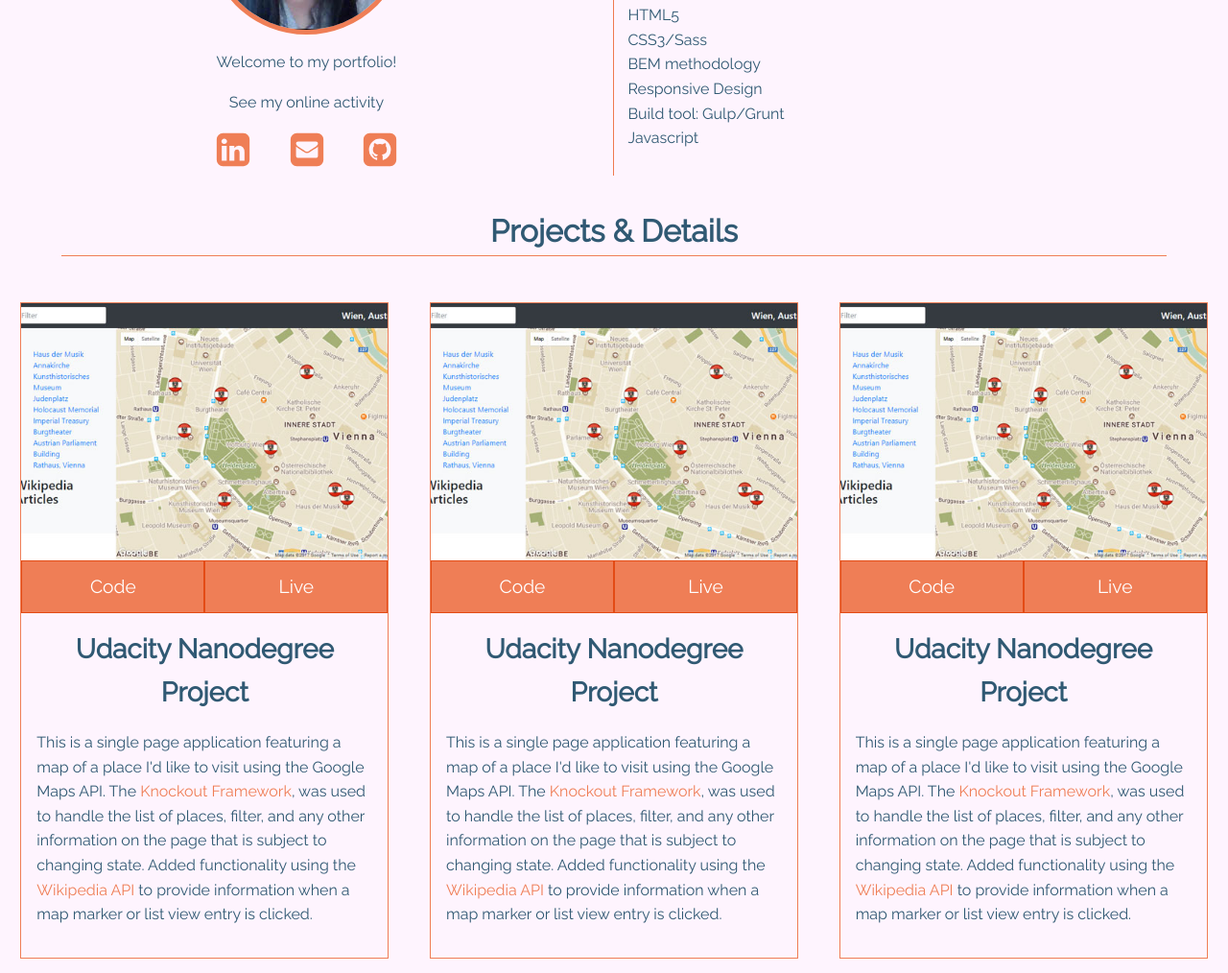
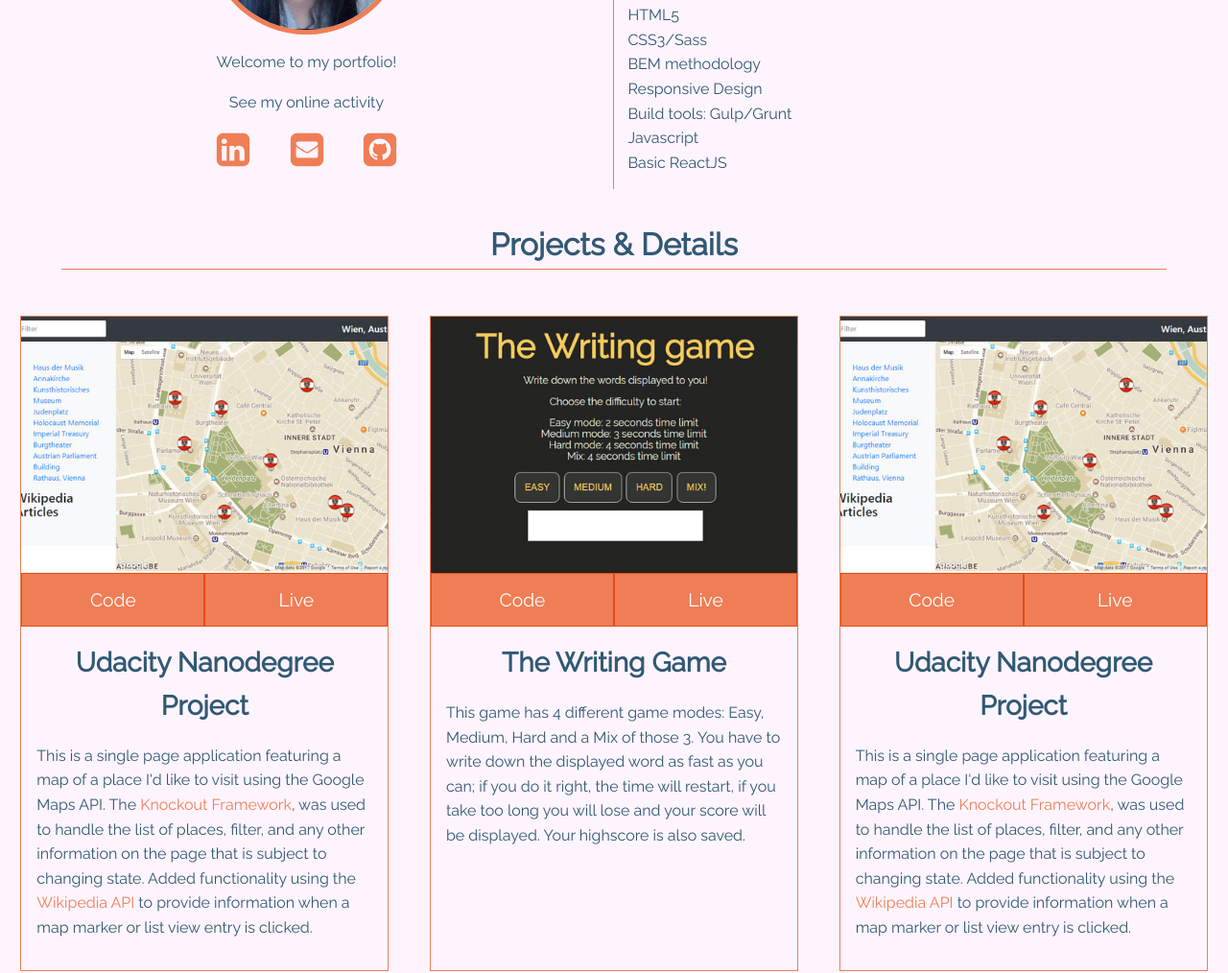
Before and after one commit to EGYOMREY/Portfolio, a website: page src/index.html in a window 1280 px wide. Shown: the part 269-1283 px from the top of the page at 96% size. Drawn offline with nearby package versions, Linux system fonts and the light colour scheme; files that its build step writes are made by us from their sources.

Commit message:
Add the Writing Game Project to the portfolio

```diff
--- a/src/index.html
+++ b/src/index.html
@@ -63,8 +63,9 @@
                 <li>CSS3/Sass</li>
                 <li>BEM methodology</li>
                 <li>Responsive Design</li>
-                <li>Build tool: Gulp/Grunt</li>
+                <li>Build tools: Gulp/Grunt</li>
                 <li>Javascript</li>
+                <li>Basic ReactJS</li>
               </ul>
             </div>
           </section>
@@ -88,14 +89,14 @@
               </div>
               <!-- Individual project block -->
               <div class="project-block">
-                <img src="img/GoogleMaps_UdacityProject.jpg" alt="">
+                <img src="img/TheWritingGame-Project.jpg" alt="">
                 <div class="project-block__buttons">
-                  <a href="#" class="btn btn--primary" role="button">Code</a>
-                  <a href="#" class="btn btn--primary" role="button">Live</a>
+                  <a href="https://github.com/EGYOMREY/The-Writing-Game" class="btn btn--primary" role="button">Code</a>
+                  <a href="https://egyomrey.github.io/The-Writing-Game/" class="btn btn--primary" role="button">Live</a>
                 </div>
                 <div class="project-block__details">
-                  <h3>Udacity Nanodegree Project</h3>
-                  <p>This is a single page application featuring a map of a place I'd like to visit using the Google Maps API. The <a href="http://knockoutjs.com/">Knockout Framework</a>, was used to handle the list of places, filter, and any other information on the page that is subject to changing state. Added functionality using the <a href="https://www.mediawiki.org/wiki/API:Main_page/en">Wikipedia API</a> to provide information when a map marker or list view entry is clicked.</p>
+                  <h3>The Writing Game</h3>
+                  <p>This game has 4 different game modes: Easy, Medium, Hard and a Mix of those 3. You have to write down the displayed word as fast as you can; if you do it right, the time will restart, if you take too long you will lose and your score will be displayed. Your highscore is also saved.</p>
                 </div>
               </div>
               <!-- Individual project block -->
```
Also changed, not shown: build/img/TheWritingGame-Project.jpg (added), build/img/project1.jpg (deleted), build/index.html, src/img/TheWritingGame-Project.jpg (added), src/img/project1.jpg (deleted).
